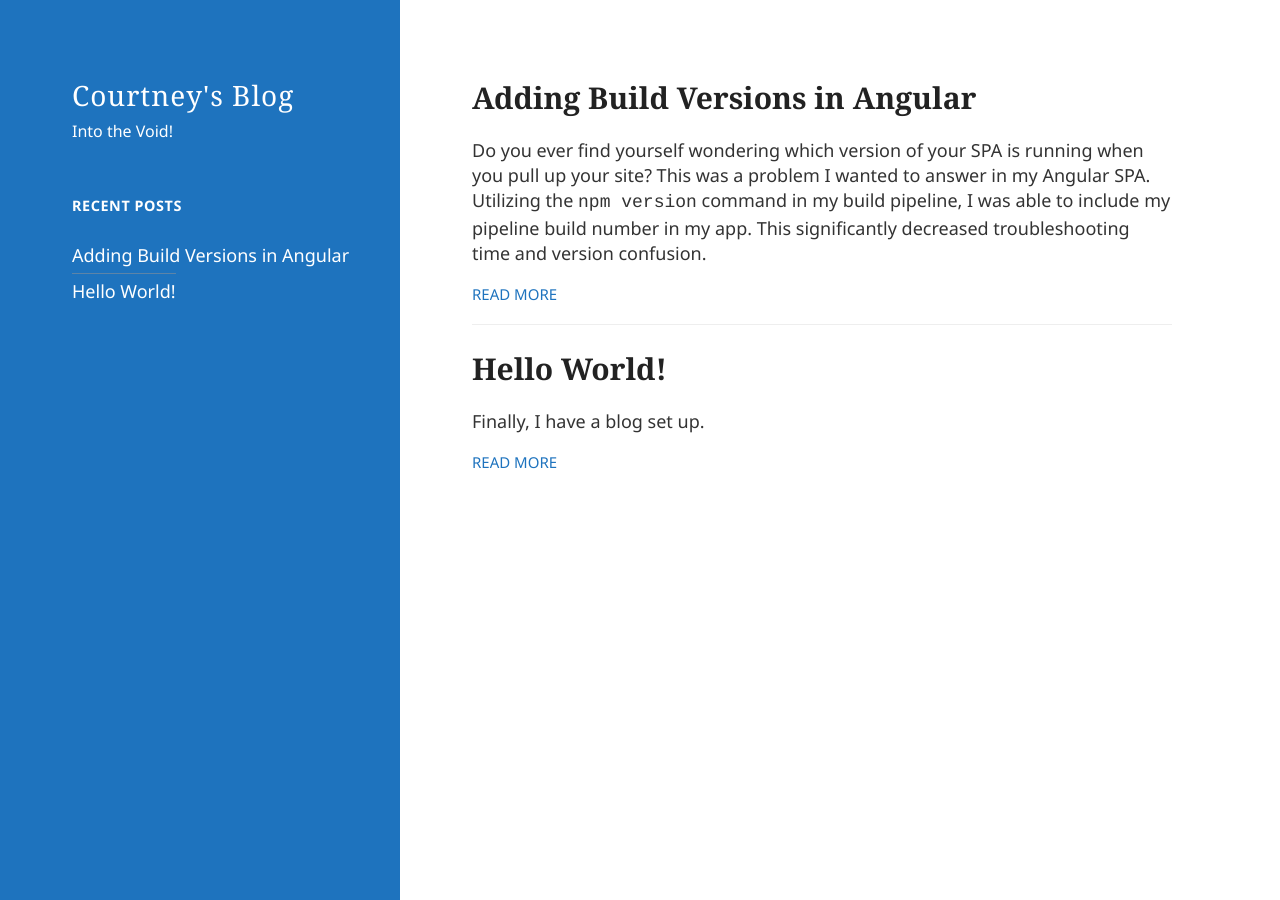
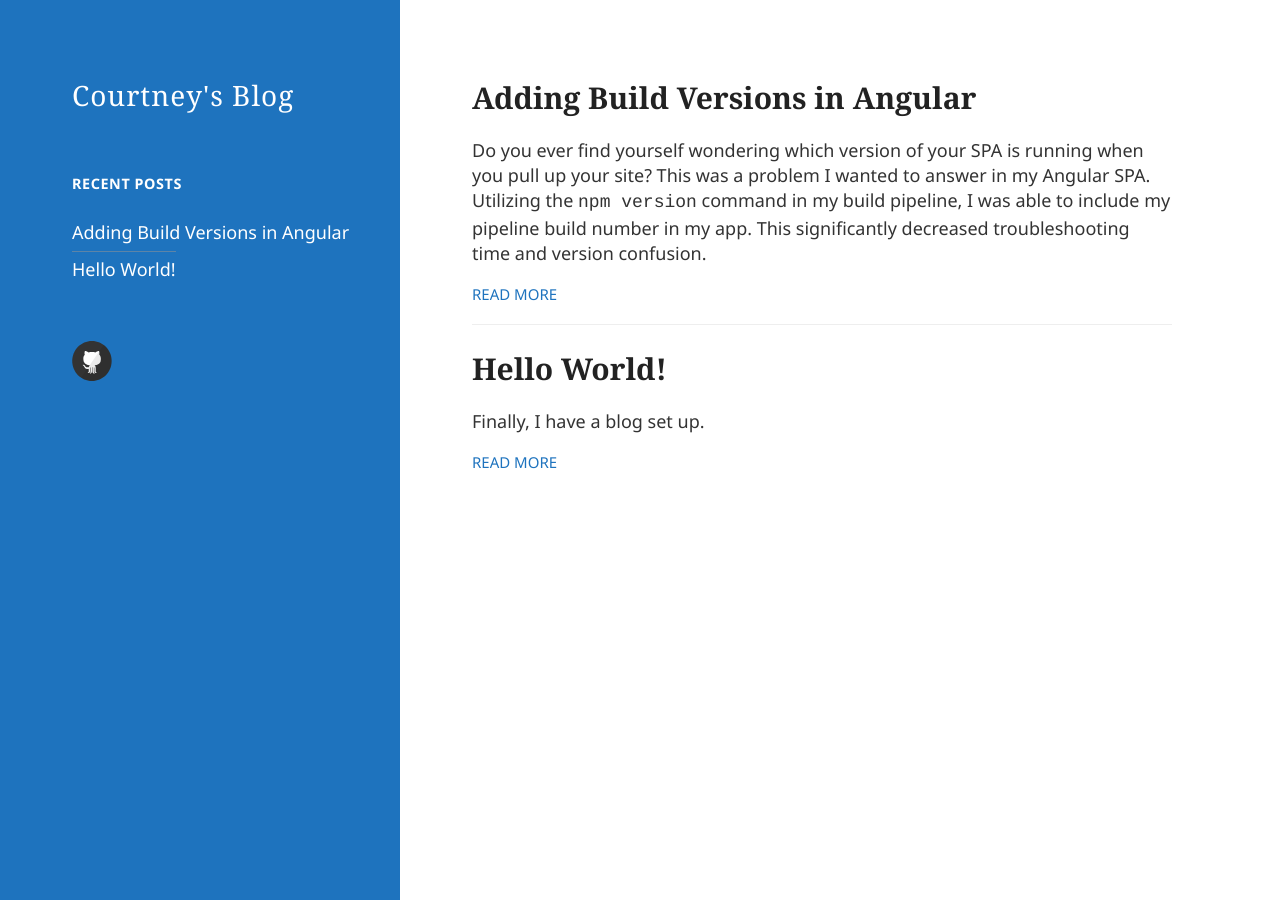
Before and after one commit to cohrose/cohrose.github.io, a Jekyll site: the page built from index.html, in a window 1280 px wide. Built offline with Jekyll 4.4.1, drawn with Linux system fonts in a browser that asks for light colours; comment, search, counter and statistics services are not loaded.

Commit message:
remove favicon

```diff
--- a/_config.yml
+++ b/_config.yml
@@ -6,7 +6,7 @@
 name: Courtney's Blog
 
 # Short bio or description (displayed in the header)
-description: Into the Void!
+# description: Into the Void!
 
 #
 # Flags below are optional
@@ -18,7 +18,7 @@
   email:
   facebook:
   flickr:
-  github:
+  github: cohrose
   instagram:
   linkedin:
   pinterest:
--- a/_layouts/default.html
+++ b/_layouts/default.html
@@ -6,7 +6,7 @@
       site.description }}
     </title>
     {% include meta.html %}
-    <link rel="shortcut icon" href="{{ site.baseurl }}/images/favicon.ico" />
+    <link rel="shortcut icon" href="{{ site.baseurl }}" />
 
     <!--[if lt IE 9]>
       <script src="http://html5shiv.googlecode.com/svn/trunk/html5.js"></script>
```
Also changed, not shown: images/favicon.ico (deleted), images/profile.jpg (deleted).
